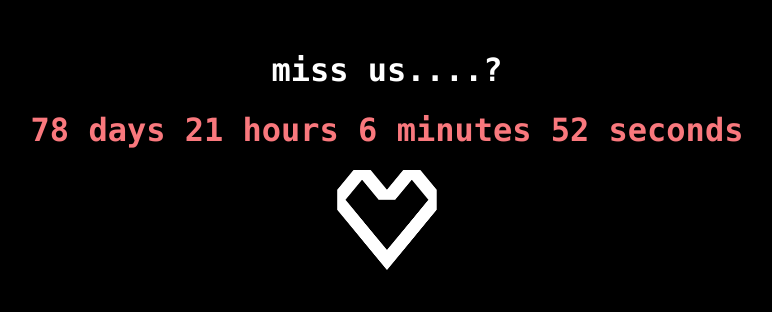
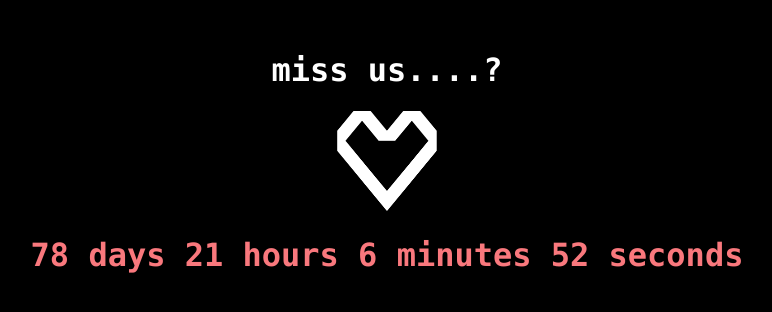
Before and after one commit to Perfect-Match-Org/perfect-match-web, a Next.js app: page / in a window 1280 px wide. Shown: the top 312 px of the page, without its empty margins (253-1025 px from the left). Built offline with nearby package versions, Linux system fonts and the light colour scheme.

Commit message:
Fixed load problem using loadState

```diff
--- a/pages/index.tsx
+++ b/pages/index.tsx
@@ -6,6 +6,8 @@ import Image from "next/image";
 import styles from "../styles/Home.module.css";
 import Countdown, { calcTimeDelta, formatTimeDelta } from 'react-countdown';
 import logo from '../public/logo2.png'
+import { useEffect, useState } from 'react'
+
 
 
 const renderer = ({ days, hours, minutes, seconds, completed }: any) => {
@@ -18,23 +20,49 @@ const renderer = ({ days, hours, minutes, seconds, completed }: any) => {
 
   }
 };
+
+function ticket() {
+  const [initialRenderComplete, setInitialRenderComplete] = useState(false);
+
+  // This useEffect will only run once, during the first render
+  useEffect(() => {
+    // Updating a state causes a re-render
+    setInitialRenderComplete(true);
+  }, []);
+
+  // initialRenderComplete will be false on the first render and true on all following renders
+  if (!initialRenderComplete) {
+    // Returning null will prevent the component from rendering, so the content will simply be missing from
+    // the server HTML and also wont render during the first client-side render.
+    return null;
+  } else {
+    const date = new Date();
+    return (<Countdown
+      date={new Date('2023-02-01T00:00:00')}
+      renderer={renderer}
+
+      daysInHours={false}
+
+    />)
+  }
+}
 const Home: NextPage = () => {
+  const [initialRenderComplete, setInitialRenderComplete] = useState(false);
+
+  // This useEffect will only run once, during the first render
+
+
   return (
     <div className={styles.countdown}>
       <Head>
-        <title></title>
+        <title>Perfect Match</title>
         <meta name="description" content="Find your Perfect Match" />
         <link rel="icon" href="/favicon.ico" />
       </Head>
       <main>
         <h1>miss us....? </h1>
-        <Countdown
-          date={new Date('2023-02-01T00:00:00')}
-          renderer={renderer}
-          daysInHours={false}
-
-        />
-        <Image src={logo} width={100} height= {100}/>
+        <Image src={logo} width={100} height={100} />
+        {ticket()}
       </main>
 
     </div>
```
Also changed, not shown: public/vercel.svg (deleted).
